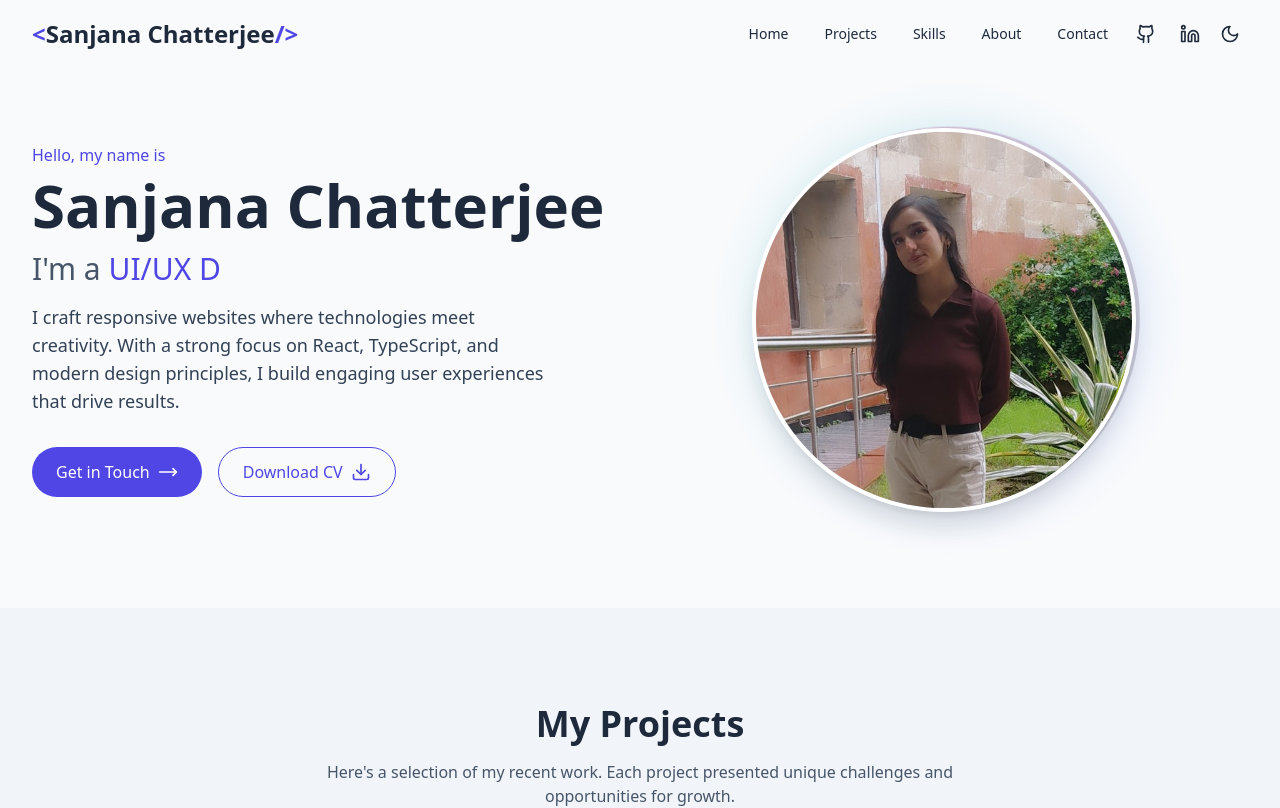
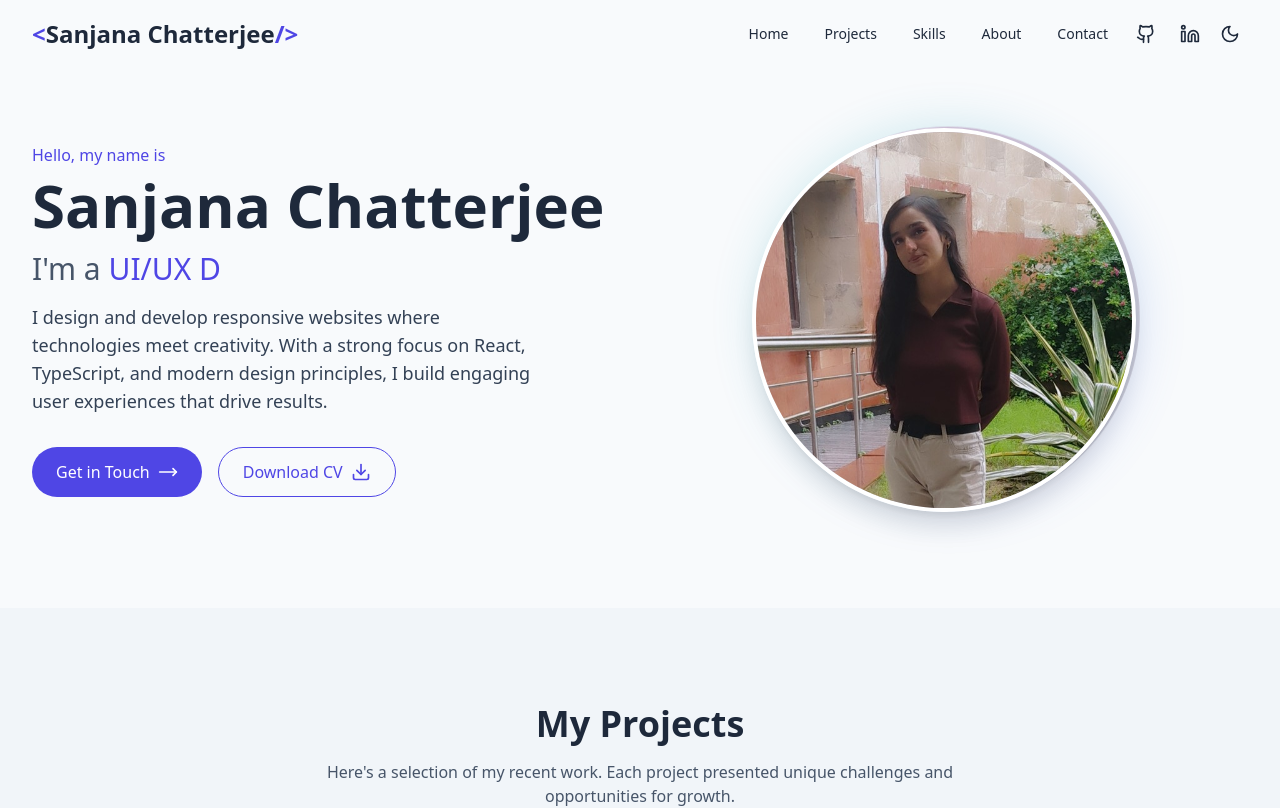
Before and after one commit to Sanjana-on-git/PORTFOLIO_, a React (Vite) app: page / in a window 1280 px wide. Shown: the top 808 px of the page. Built offline with nearby package versions, Linux system fonts and the light colour scheme.

Commit message:
Update Hero.tsx

```diff
--- a/src/components/Hero.tsx
+++ b/src/components/Hero.tsx
@@ -9,7 +9,7 @@ export const Hero: React.FC = () => {
   useEffect(() => {
     if (!textRef.current) return;
 
-    const roles = ['Web Developer', 'UI/UX Designer', 'React Expert', 'Python Enthusiast'];
+    const roles = ['Web Developer', 'UI/UX Designer', 'React Expert'];
     let currentRoleIndex = 0;
     let currentLetterIndex = 0;
     let isDeleting = false;
@@ -61,7 +61,7 @@ export const Hero: React.FC = () => {
               I'm a <span ref={textRef} className="text-indigo-600 dark:text-indigo-400"></span>
             </h2>
             <p className="text-base md:text-lg text-slate-700 dark:text-slate-300 mb-8 max-w-lg opacity-0 animate-fade-in animation-delay-600">
-              I craft responsive websites where technologies meet creativity. With a strong focus on React, TypeScript, and modern design principles, I build engaging user experiences that drive results.
+              I design and develop responsive websites where technologies meet creativity. With a strong focus on React, TypeScript, and modern design principles, I build engaging user experiences that drive results.
             </p>
             <div className="flex flex-wrap gap-4 opacity-0 animate-fade-in animation-delay-800">
               <a
```
